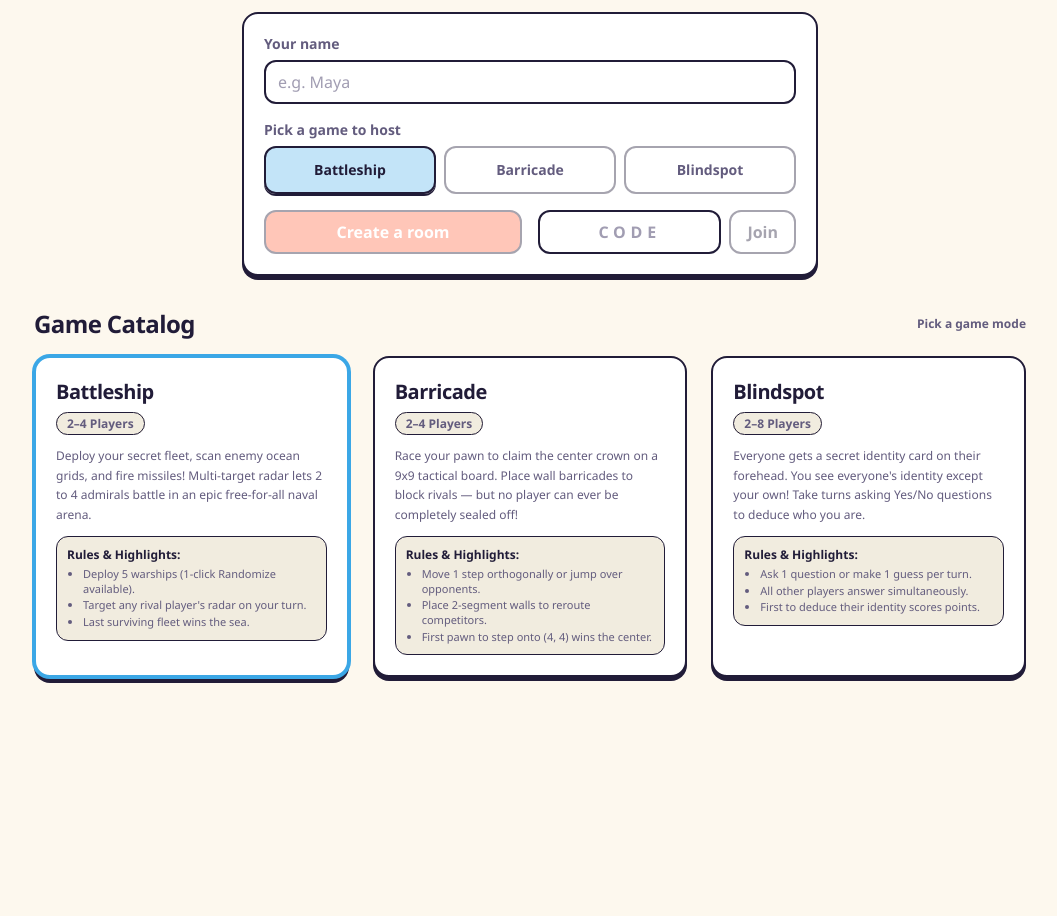
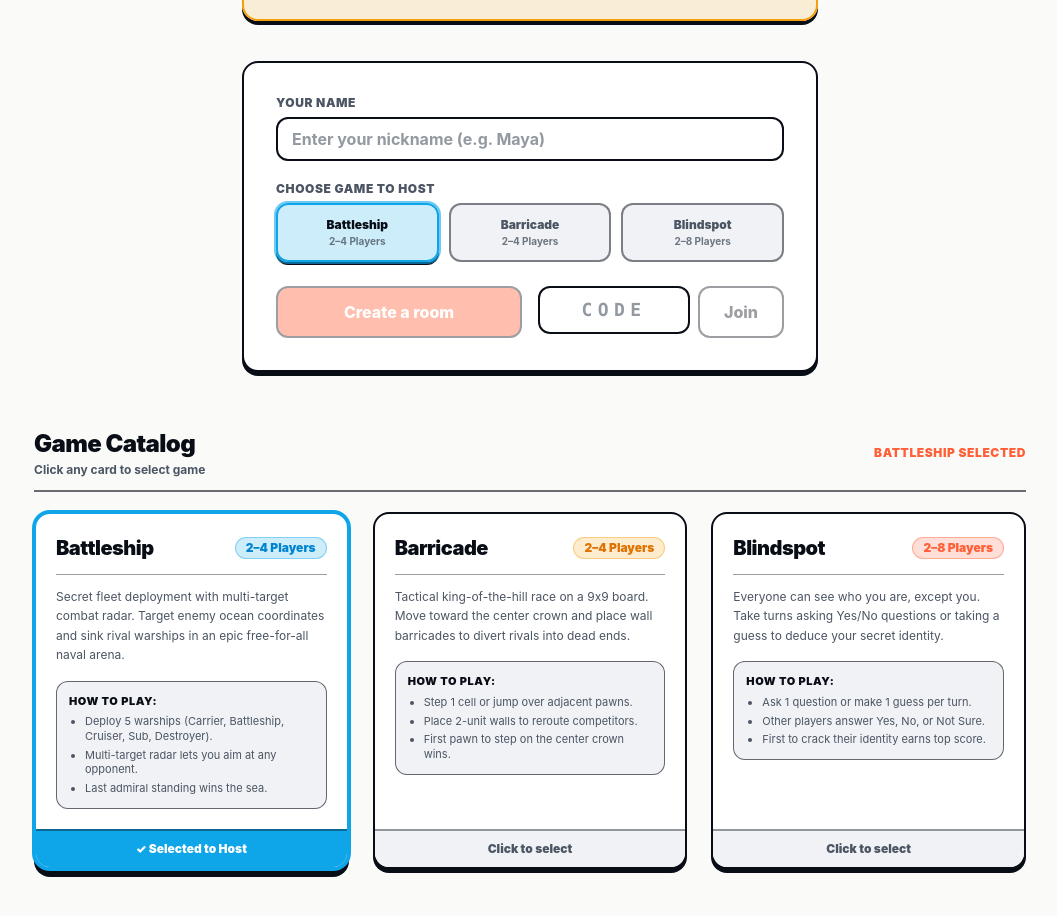
Before and after one commit to MeetThakur/blindspot, a React (Vite) app in the folder client/: page / in a window 1280 px wide. Shown: the part 430-1346 px from the top of the page, without its empty margins (110-1167 px from the left). Before the commit the page ends 1171 px from the top, so only its background shows below. Built offline with nearby package versions, Linux system fonts and the light colour scheme; no server answers.

Commit message:
Elevate entire UI: modern color palette, clean typography, refined cards, and premium gaming feel

```diff
--- a/client/src/index.css
+++ b/client/src/index.css
@@ -13,31 +13,31 @@
 
 @theme {
   /* Canvas & Surfaces */
-  --color-paper: light-dark(#fdf8ee, #0b0914);
-  --color-surface: light-dark(#ffffff, #161224);
-  --color-surface-hover: light-dark(#f7f3e8, #201a33);
-  --color-surface-subtle: light-dark(#f1ecdf, #1c172d);
+  --color-paper: light-dark(#fafaf9, #090d16);
+  --color-surface: light-dark(#ffffff, #131926);
+  --color-surface-hover: light-dark(#f4f4f5, #1b2334);
+  --color-surface-subtle: light-dark(#f0f2f5, #0f1420);
 
   /* Typography */
-  --color-ink: light-dark(#211c38, #f5f3ff);
-  --color-ink-soft: light-dark(#635c7e, #a59fc4);
-  --color-ink-muted: light-dark(#8d87a6, #746e91);
+  --color-ink: light-dark(#090d16, #f8fafc);
+  --color-ink-soft: light-dark(#4b5563, #94a3b8);
+  --color-ink-muted: light-dark(#6b7280, #64748b);
 
   /* Borders & Shadows */
-  --color-border: light-dark(#211c38, #2f2747);
-  --color-border-subtle: light-dark(#e5dfcd, #241e38);
-  --color-shadow: light-dark(#211c38, #05040a);
+  --color-border: light-dark(#090d16, #243046);
+  --color-border-subtle: light-dark(#e2e8f0, #182232);
+  --color-shadow: light-dark(#090d16, #020408);
 
   /* Accent Colors */
-  --color-coral: #ff724f;
-  --color-sky: #3ba7e6;
-  --color-lime: #76c745;
-  --color-violet: #8e6eff;
-  --color-amber: #f5b72e;
-  --color-mint: light-dark(#d4f4e3, #133324);
-  --color-blush: light-dark(#fde2dc, #3b1612);
+  --color-coral: #ff5e36;
+  --color-sky: #0ea5e9;
+  --color-lime: #22c55e;
+  --color-violet: #8b5cf6;
+  --color-amber: #f59e0b;
+  --color-mint: light-dark(#dcfce7, #064e3b);
+  --color-blush: light-dark(#fee2e2, #7f1d1d);
 
-  --font-display: ui-rounded, "SF Pro Rounded", "Nunito", "Segoe UI", system-ui, sans-serif;
+  --font-display: ui-rounded, "SF Pro Rounded", "Inter", system-ui, -apple-system, sans-serif;
 }
 
 @layer base {
--- a/client/src/screens/Home.tsx
+++ b/client/src/screens/Home.tsx
@@ -20,11 +20,11 @@ export function Home() {
     <div>
       <button
         type="button"
-        className={`${invite ? 'btn-secondary' : 'btn-primary'} w-full`}
+        className={`${invite ? 'btn-secondary' : 'btn-primary'} w-full text-base py-3 shadow-[0_4px_0_0_var(--color-shadow)]`}
         disabled={!canCreate}
         onClick={() => client.createRoom(trimmed, selectedGame)}
       >
-        {state.pending ? 'Working…' : 'Create a room'}
+        {state.pending ? 'Creating room…' : 'Create a room'}
       </button>
     </div>
   );
@@ -43,7 +43,7 @@ export function Home() {
         </label>
         <input
           id="code"
-          className="field text-center font-extrabold uppercase tracking-[0.3em]"
+          className="field text-center font-mono text-lg font-black uppercase tracking-[0.3em]"
           placeholder="CODE"
           value={code}
           inputMode="text"
@@ -56,128 +56,153 @@ export function Home() {
           }}
         />
       </div>
-      <button type="submit" className={invite ? 'btn-primary' : 'btn-secondary'} disabled={!canJoin}>
+      <button
+        type="submit"
+        className={`${invite ? 'btn-primary' : 'btn-secondary'} px-6`}
+        disabled={!canJoin}
+      >
         Join
       </button>
     </form>
   );
 
   return (
-    <main className="mx-auto flex w-full max-w-5xl flex-col gap-8 px-4 pb-16 pt-8 sm:pt-12">
-      {/* Portal Hero Banner */}
-      <header className="text-center">
-        <div className="inline-flex items-center gap-2 rounded-full border-2 border-border bg-amber/30 px-3 py-1 text-xs font-black tracking-wider text-ink mb-3 shadow-[0_2px_0_0_var(--color-shadow)]">
-          MULTIPLAYER GAME DECK
+    <main className="mx-auto flex w-full max-w-5xl flex-col gap-10 px-4 pb-20 pt-8 sm:pt-14">
+      {/* Hero Banner */}
+      <header className="text-center flex flex-col items-center">
+        <div className="inline-flex items-center gap-2 rounded-full border-2 border-border bg-surface-subtle px-3.5 py-1 text-xs font-black tracking-wider text-ink-soft uppercase shadow-sm">
+          Instant Browser Multiplayer
         </div>
-        <h1 className="text-5xl font-black tracking-tight sm:text-7xl">
-          PLAY<span className="inline-block -rotate-3 rounded-2xl border-2 border-border bg-coral px-3 text-white shadow-[0_4px_0_0_var(--color-shadow)]">DECK</span>
+        <h1 className="mt-4 text-6xl font-black tracking-tight sm:text-8xl">
+          PLAY<span className="text-coral">DECK</span>
         </h1>
-        <p className="mx-auto mt-4 max-w-xl text-lg text-ink-soft">
-          Instant multiplayer games with your friends and family. Choose a game, create a private room, and jump in!
+        <p className="mx-auto mt-4 max-w-xl text-lg font-medium text-ink-soft leading-relaxed">
+          Zero accounts, zero setup. Pick a game, create a private room, and share the link with your friends.
         </p>
       </header>
 
       {/* Server wake status */}
       {waking ? (
-        <div role="status" className="card flex items-start gap-3 border-amber bg-amber/20 text-ink">
+        <div role="status" className="card mx-auto w-full max-w-xl flex items-start gap-3 border-amber bg-amber/15 text-ink">
           <Spinner className="mt-1" />
           <div>
             <p className="font-extrabold">Waking up the server…</p>
-            <p className="text-sm text-ink-soft">
-              Free hosting naps when nobody is around, so the first visit can take up to a minute. You can already type your name.
+            <p className="text-xs text-ink-soft mt-0.5">
+              Hosting sleeps when inactive to save energy. First connection can take up to a minute.
             </p>
           </div>
         </div>
       ) : (
-        <p role="status" className="text-center text-sm font-bold text-ink-soft">
-          Server ready.
+        <p role="status" className="text-center text-xs font-black tracking-wider text-emerald-600 dark:text-emerald-400 uppercase -mt-4">
+          ● Server ready
         </p>
       )}
 
-      {/* Player Setup & Quick Join Card */}
-      <section className="card mx-auto w-full max-w-xl bg-surface" aria-label="Start playing">
-        <label className="label" htmlFor="name">
+      {/* Primary Action Card: Player Setup & Room Launch */}
+      <section className="card mx-auto w-full max-w-xl bg-surface p-6 sm:p-8" aria-label="Start playing">
+        <div>
+          <label className="label text-xs uppercase tracking-wider font-black text-ink-soft" htmlFor="name">
             Your name
           </label>
+          <div className="relative flex items-center">
             <input
               id="name"
-          className="field"
+              className="field pl-3.5 pr-10 text-base font-bold"
               value={name}
               maxLength={MAX_NAME_LENGTH}
               autoComplete="nickname"
-          placeholder="e.g. Maya"
+              placeholder="Enter your nickname (e.g. Maya)"
               onChange={(e) => {
                 setName(e.target.value);
                 client.clearFormError();
               }}
             />
+            {trimmed.length > 0 && (
+              <span className="absolute right-3.5 text-xs font-black text-ink-soft opacity-60">
+                {trimmed.length}/{MAX_NAME_LENGTH}
+              </span>
+            )}
+          </div>
+        </div>
 
+        {/* Game Mode Selector (When not directly invited to a room) */}
         {!invite && (
-          <div className="mt-4">
-            <p className="label !mb-1.5">Pick a game to host</p>
-            <div className="grid grid-cols-3 gap-2">
+          <div className="mt-5">
+            <label className="label text-xs uppercase tracking-wider font-black text-ink-soft">
+              Choose game to host
+            </label>
+            <div className="grid grid-cols-3 gap-2.5">
               <button
                 type="button"
-                className={`flex items-center justify-center rounded-xl border-2 py-3 px-3 text-sm font-black transition-all ${
+                className={`flex flex-col items-center justify-center rounded-xl border-2 py-3 px-2 text-xs font-black transition-all ${
                   selectedGame === 'battleship'
-                    ? 'border-border bg-sky/30 shadow-[0_2px_0_0_var(--color-shadow)] text-ink'
-                    : 'border-border/40 bg-surface text-ink-soft hover:bg-surface-subtle hover:text-ink'
+                    ? 'border-sky bg-sky/20 text-ink shadow-[0_3px_0_0_var(--color-shadow)] ring-2 ring-sky/60'
+                    : 'border-border/50 bg-surface-subtle text-ink-soft hover:bg-surface hover:text-ink'
                 }`}
                 onClick={() => setSelectedGame('battleship')}
               >
-                Battleship
+                <span>Battleship</span>
+                <span className="text-[10px] font-bold text-ink-soft/80 mt-0.5">2–4 Players</span>
               </button>
 
               <button
                 type="button"
-                className={`flex items-center justify-center rounded-xl border-2 py-3 px-3 text-sm font-black transition-all ${
+                className={`flex flex-col items-center justify-center rounded-xl border-2 py-3 px-2 text-xs font-black transition-all ${
                   selectedGame === 'barricade'
-                    ? 'border-border bg-amber/30 shadow-[0_2px_0_0_var(--color-shadow)] text-ink'
-                    : 'border-border/40 bg-surface text-ink-soft hover:bg-surface-subtle hover:text-ink'
+                    ? 'border-amber bg-amber/20 text-ink shadow-[0_3px_0_0_var(--color-shadow)] ring-2 ring-amber/60'
+                    : 'border-border/50 bg-surface-subtle text-ink-soft hover:bg-surface hover:text-ink'
                 }`}
                 onClick={() => setSelectedGame('barricade')}
               >
-                Barricade
+                <span>Barricade</span>
+                <span className="text-[10px] font-bold text-ink-soft/80 mt-0.5">2–4 Players</span>
               </button>
 
               <button
                 type="button"
-                className={`flex items-center justify-center rounded-xl border-2 py-3 px-3 text-sm font-black transition-all ${
+                className={`flex flex-col items-center justify-center rounded-xl border-2 py-3 px-2 text-xs font-black transition-all ${
                   selectedGame === 'blindspot'
-                    ? 'border-border bg-coral/30 shadow-[0_2px_0_0_var(--color-shadow)] text-ink'
-                    : 'border-border/40 bg-surface text-ink-soft hover:bg-surface-subtle hover:text-ink'
+                    ? 'border-coral bg-coral/20 text-ink shadow-[0_3px_0_0_var(--color-shadow)] ring-2 ring-coral/60'
+                    : 'border-border/50 bg-surface-subtle text-ink-soft hover:bg-surface hover:text-ink'
                 }`}
                 onClick={() => setSelectedGame('blindspot')}
               >
-                Blindspot
+                <span>Blindspot</span>
+                <span className="text-[10px] font-bold text-ink-soft/80 mt-0.5">2–8 Players</span>
               </button>
             </div>
           </div>
         )}
 
-        <div className={`mt-4 grid gap-4 ${invite ? '' : 'sm:grid-cols-2'}`}>
+        {/* Buttons / Actions */}
+        <div className={`mt-6 grid gap-4 ${invite ? '' : 'sm:grid-cols-2'}`}>
           {invite ? joinForm : createButton}
           {invite ? createButton : joinForm}
         </div>
 
         {invite && (
-          <p className="mt-3 text-sm text-ink-soft">
-            You were invited to room <strong>{invite}</strong>. Enter your name and hit Join.
+          <p className="mt-3.5 text-center text-xs font-bold text-ink-soft">
+            You were invited to room <span className="font-mono font-black text-coral">{invite}</span>. Enter your name and click Join.
           </p>
         )}
 
         {state.formError && (
-          <p role="alert" className="mt-3 rounded-xl border-2 border-ink bg-blush px-3 py-2 font-bold text-sm">
+          <p role="alert" className="mt-4 rounded-xl border-2 border-rose-500 bg-rose-500/15 p-3 text-xs font-black text-rose-600 dark:text-rose-400">
             {state.formError}
           </p>
         )}
       </section>
 
-      {/* Featured Games Catalog */}
-      <section aria-label="Game Catalog">
-        <div className="flex items-center justify-between mb-4">
+      {/* Featured Games Showcase */}
+      <section aria-label="Game Catalog" className="pt-4">
+        <div className="flex items-center justify-between mb-5 border-b-2 border-border/60 pb-3">
+          <div>
             <h2 className="text-2xl font-black tracking-tight">Game Catalog</h2>
-          <span className="text-xs font-bold text-ink-soft">Pick a game mode</span>
+            <p className="text-xs font-bold text-ink-soft mt-0.5">Click any card to select game</p>
+          </div>
+          <span className="text-xs font-black text-coral uppercase tracking-wider">
+            {selectedGame.toUpperCase()} SELECTED
+          </span>
         </div>
 
         <div className="grid gap-6 md:grid-cols-3">
@@ -189,36 +214,40 @@ export function Home() {
             onKeyDown={(e) => {
               if (e.key === 'Enter' || e.key === ' ') setSelectedGame('battleship');
             }}
-            className={`card flex flex-col justify-between border-2 transition-all cursor-pointer ${
+            className={`card flex flex-col justify-between border-2 transition-all cursor-pointer p-0 overflow-hidden ${
               selectedGame === 'battleship'
-                ? 'border-sky bg-surface shadow-[0_6px_0_0_var(--color-shadow)] ring-2 ring-sky'
+                ? 'border-sky bg-surface shadow-[0_8px_0_0_var(--color-shadow)] ring-2 ring-sky'
                 : 'border-border bg-surface hover:shadow-[0_4px_0_0_var(--color-shadow)]'
             }`}
           >
-            <div>
-              <div className="flex items-start justify-between gap-2">
-                <div>
+            <div className="p-5">
+              <div className="flex items-center justify-between pb-3 border-b border-border/40">
                 <h3 className="text-xl font-black tracking-tight">Battleship</h3>
-                  <div className="mt-1">
-                    <span className="rounded-full bg-surface-subtle border border-border px-2.5 py-0.5 text-xs font-bold text-ink-soft">
+                <span className="rounded-full bg-sky/20 border border-sky/40 px-2.5 py-0.5 text-xs font-black text-sky-600 dark:text-sky-300">
                   2–4 Players
                 </span>
               </div>
+
+              <p className="mt-3 text-xs text-ink-soft leading-relaxed">
+                Secret fleet deployment with multi-target combat radar. Target enemy ocean coordinates and sink rival warships in an epic free-for-all naval arena.
+              </p>
+
+              <div className="mt-4 rounded-xl border border-border/60 bg-surface-subtle p-3 space-y-1.5 text-xs text-ink-soft">
+                <p className="font-black text-ink text-[11px] uppercase tracking-wider">How to play:</p>
+                <ul className="list-disc pl-4 space-y-1 text-[11px]">
+                  <li>Deploy 5 warships (Carrier, Battleship, Cruiser, Sub, Destroyer).</li>
+                  <li>Multi-target radar lets you aim at any opponent.</li>
+                  <li>Last admiral standing wins the sea.</li>
+                </ul>
               </div>
             </div>
 
-              <p className="mt-3 text-xs text-ink-soft leading-relaxed">
-                Deploy your secret fleet, scan enemy ocean grids, and fire missiles! Multi-target radar lets 2 to 4 admirals battle in an epic free-for-all naval arena.
-              </p>
-
-              <div className="mt-3 rounded-xl border border-border bg-surface-subtle p-2.5 text-xs text-ink-soft space-y-1">
-                <p className="font-bold text-ink">Rules & Highlights:</p>
-                <ul className="list-disc pl-4 space-y-0.5 text-[11px]">
-                  <li>Deploy 5 warships (1-click Randomize available).</li>
-                  <li>Target any rival player's radar on your turn.</li>
-                  <li>Last surviving fleet wins the sea.</li>
-                </ul>
-              </div>
+            <div className={`px-5 py-2.5 text-center text-xs font-black border-t-2 border-border/40 ${
+              selectedGame === 'battleship'
+                ? 'bg-sky text-white'
+                : 'bg-surface-subtle text-ink-soft'
+            }`}>
+              {selectedGame === 'battleship' ? '✓ Selected to Host' : 'Click to select'}
             </div>
           </div>
 
@@ -230,36 +259,40 @@ export function Home() {
             onKeyDown={(e) => {
               if (e.key === 'Enter' || e.key === ' ') setSelectedGame('barricade');
             }}
-            className={`card flex flex-col justify-between border-2 transition-all cursor-pointer ${
+            className={`card flex flex-col justify-between border-2 transition-all cursor-pointer p-0 overflow-hidden ${
               selectedGame === 'barricade'
-                ? 'border-amber bg-surface shadow-[0_6px_0_0_var(--color-shadow)] ring-2 ring-amber'
+                ? 'border-amber bg-surface shadow-[0_8px_0_0_var(--color-shadow)] ring-2 ring-amber'
                 : 'border-border bg-surface hover:shadow-[0_4px_0_0_var(--color-shadow)]'
             }`}
           >
-            <div>
-              <div className="flex items-start justify-between gap-2">
-                <div>
+            <div className="p-5">
+              <div className="flex items-center justify-between pb-3 border-b border-border/40">
                 <h3 className="text-xl font-black tracking-tight">Barricade</h3>
-                  <div className="mt-1">
-                    <span className="rounded-full bg-surface-subtle border border-border px-2.5 py-0.5 text-xs font-bold text-ink-soft">
+                <span className="rounded-full bg-amber/20 border border-amber/40 px-2.5 py-0.5 text-xs font-black text-amber-600 dark:text-amber-300">
                   2–4 Players
                 </span>
               </div>
+
+              <p className="mt-3 text-xs text-ink-soft leading-relaxed">
+                Tactical king-of-the-hill race on a 9x9 board. Move toward the center crown and place wall barricades to divert rivals into dead ends.
+              </p>
+
+              <div className="mt-4 rounded-xl border border-border/60 bg-surface-subtle p-3 space-y-1.5 text-xs text-ink-soft">
+                <p className="font-black text-ink text-[11px] uppercase tracking-wider">How to play:</p>
+                <ul className="list-disc pl-4 space-y-1 text-[11px]">
+                  <li>Step 1 cell or jump over adjacent pawns.</li>
+                  <li>Place 2-unit walls to reroute competitors.</li>
+                  <li>First pawn to step on the center crown wins.</li>
+                </ul>
               </div>
             </div>
 
-              <p className="mt-3 text-xs text-ink-soft leading-relaxed">
-                Race your pawn to claim the center crown on a 9x9 tactical board. Place wall barricades to block rivals — but no player can ever be completely sealed off!
-              </p>
-
-              <div className="mt-3 rounded-xl border border-border bg-surface-subtle p-2.5 text-xs text-ink-soft space-y-1">
-                <p className="font-bold text-ink">Rules & Highlights:</p>
-                <ul className="list-disc pl-4 space-y-0.5 text-[11px]">
-                  <li>Move 1 step orthogonally or jump over opponents.</li>
-                  <li>Place 2-segment walls to reroute competitors.</li>
-                  <li>First pawn to step onto (4, 4) wins the center.</li>
-                </ul>
-              </div>
+            <div className={`px-5 py-2.5 text-center text-xs font-black border-t-2 border-border/40 ${
+              selectedGame === 'barricade'
+                ? 'bg-amber text-ink'
+                : 'bg-surface-subtle text-ink-soft'
+            }`}>
+              {selectedGame === 'barricade' ? '✓ Selected to Host' : 'Click to select'}
             </div>
           </div>
 
@@ -271,36 +304,40 @@ export function Home() {
             onKeyDown={(e) => {
               if (e.key === 'Enter' || e.key === ' ') setSelectedGame('blindspot');
             }}
-            className={`card flex flex-col justify-between border-2 transition-all cursor-pointer ${
+            className={`card flex flex-col justify-between border-2 transition-all cursor-pointer p-0 overflow-hidden ${
               selectedGame === 'blindspot'
-                ? 'border-coral bg-surface shadow-[0_6px_0_0_var(--color-shadow)] ring-2 ring-coral'
+                ? 'border-coral bg-surface shadow-[0_8px_0_0_var(--color-shadow)] ring-2 ring-coral'
                 : 'border-border bg-surface hover:shadow-[0_4px_0_0_var(--color-shadow)]'
             }`}
           >
-            <div>
-              <div className="flex items-start justify-between gap-2">
-                <div>
+            <div className="p-5">
+              <div className="flex items-center justify-between pb-3 border-b border-border/40">
                 <h3 className="text-xl font-black tracking-tight">Blindspot</h3>
-                  <div className="mt-1">
-                    <span className="rounded-full bg-surface-subtle border border-border px-2.5 py-0.5 text-xs font-bold text-ink-soft">
+                <span className="rounded-full bg-coral/20 border border-coral/40 px-2.5 py-0.5 text-xs font-black text-coral">
                   2–8 Players
                 </span>
               </div>
+
+              <p className="mt-3 text-xs text-ink-soft leading-relaxed">
+                Everyone can see who you are, except you. Take turns asking Yes/No questions or taking a guess to deduce your secret identity.
+              </p>
+
+              <div className="mt-4 rounded-xl border border-border/60 bg-surface-subtle p-3 space-y-1.5 text-xs text-ink-soft">
+                <p className="font-black text-ink text-[11px] uppercase tracking-wider">How to play:</p>
+                <ul className="list-disc pl-4 space-y-1 text-[11px]">
+                  <li>Ask 1 question or make 1 guess per turn.</li>
+                  <li>Other players answer Yes, No, or Not Sure.</li>
+                  <li>First to crack their identity earns top score.</li>
+                </ul>
               </div>
             </div>
 
-              <p className="mt-3 text-xs text-ink-soft leading-relaxed">
-                Everyone gets a secret identity card on their forehead. You see everyone's identity except your own! Take turns asking Yes/No questions to deduce who you are.
-              </p>
-
-              <div className="mt-3 rounded-xl border border-border bg-surface-subtle p-2.5 text-xs text-ink-soft space-y-1">
-                <p className="font-bold text-ink">Rules & Highlights:</p>
-                <ul className="list-disc pl-4 space-y-0.5 text-[11px]">
-                  <li>Ask 1 question or make 1 guess per turn.</li>
-                  <li>All other players answer simultaneously.</li>
-                  <li>First to deduce their identity scores points.</li>
-                </ul>
-              </div>
+            <div className={`px-5 py-2.5 text-center text-xs font-black border-t-2 border-border/40 ${
+              selectedGame === 'blindspot'
+                ? 'bg-coral text-white'
+                : 'bg-surface-subtle text-ink-soft'
+            }`}>
+              {selectedGame === 'blindspot' ? '✓ Selected to Host' : 'Click to select'}
             </div>
           </div>
         </div>
```
Also changed, not shown: client/src/App.tsx (+6 -6 lines). Lines whose indentation alone changed are shown as unchanged.
